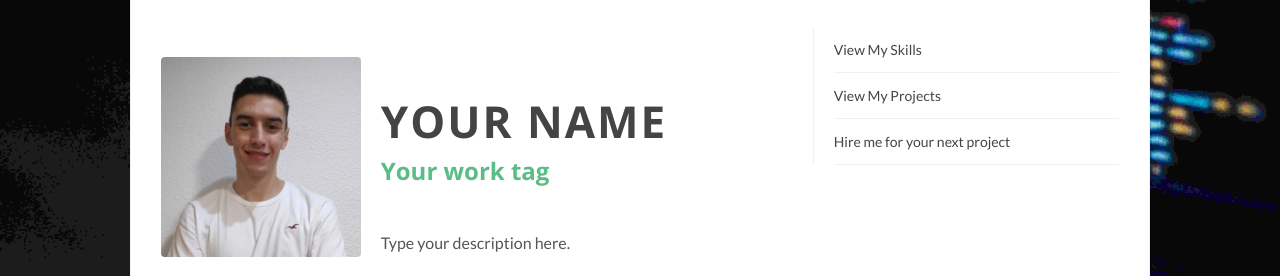
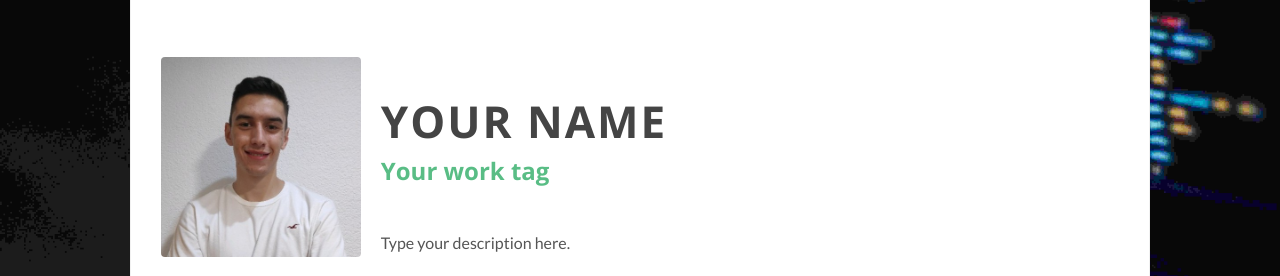
Before and after one commit to oscarsan98/Prueba, a plain HTML site: page index.html in a window 1280 px wide. Shown: the part 142-418 px from the top of the page. Drawn offline with nearby package versions, Linux system fonts and the light colour scheme; a web font is replaced by a local one.

Commit message:
Update index.html

```diff
--- a/index.html
+++ b/index.html
@@ -129,25 +129,7 @@
               </div>
 
               <div class="g1">
-                <div class="main-links sidebar">
-                  <ul>
-                    <li>
-                      <a href="#resume">
-                        View My Skills
-                      </a>
-                    </li>
-                    <li>
-                      <a href="#portfolio">
-                        View My Projects
-                      </a>
-                    </li>
-                    <li>
-                      <a href="#contact">
-                        Hire me for your next project
-                      </a>
-                    </li>
-                  </ul>
-                </div>
+
               </div>
               <div class="break">
               </div>
```
